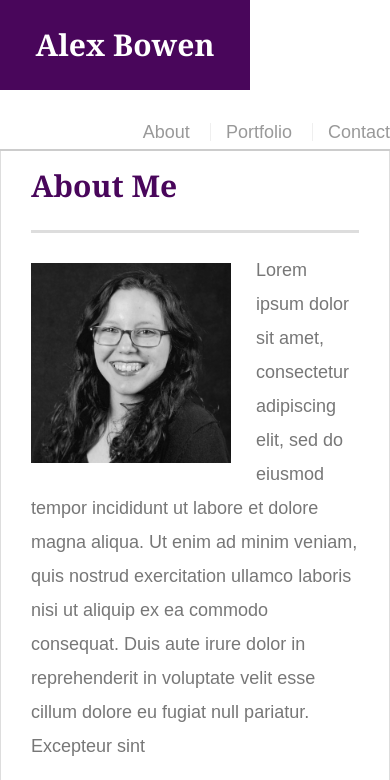
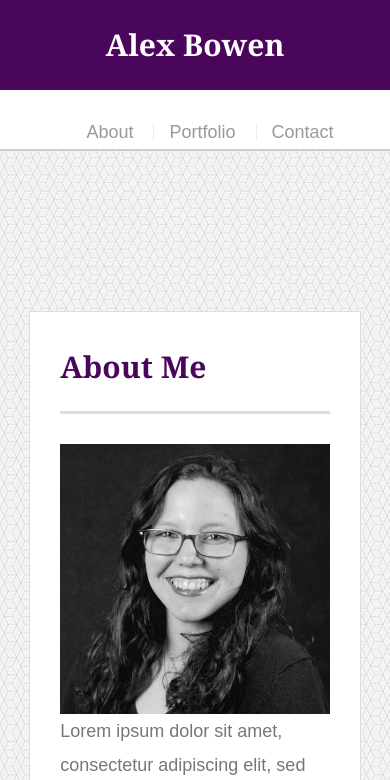
Before and after one commit to alex-bowen/Responsive-Portfolio, a plain HTML site: page index.html in a window 390 px wide. Shown: the top 780 px of the page. Drawn offline with Linux system fonts and the light colour scheme.

Commit message:
Added sizing queries

```diff
--- a/assets/css/style.css
+++ b/assets/css/style.css
@@ -235,3 +235,49 @@ input[type=submit] {
     padding: 10px 30px;
     cursor: pointer;
 }
+
+
+
+/* media queries */
+
+
+@media screen and (max-width: 980px) {
+    #main-container {
+        width: 100%;
+    }
+}
+
+@media screen and (max-width: 768px) {
+    #main-container {
+        max-width: 85%;
+        align: center;
+
+    }
+}
+
+@media screen and (max-width: 640px) {
+    #masthead {
+        position: static;
+    }
+
+    #main-container {
+        max-width: 85%;
+
+    }
+
+    #logo {
+        width: 100%;
+        text-align: center;
+    }
+
+    nav {
+        width: 100%;
+        text-align: center;
+    }
+
+    img.auth-image {
+        width: 100%;
+    }
+
+
+}
--- a/index.html
+++ b/index.html
@@ -3,6 +3,8 @@
 
 <head>
     <title>About Me</title>
+    <meta name="viewport" content="width=device-width, initial-scale=1.0">
+
     <link rel="stylesheet" type="text/css" href="assets/css/reset.css">
     <link rel="stylesheet" type="text/css" href="assets/css/style.css">
 </head>
@@ -31,14 +33,16 @@
         </p>
 
     </section>
-    <section class="sidebar">
+
+    <!-- <section class="sidebar">
         <div id="connect">
             <h2>Connect with me!</h2>
             <img src="assets/images/github.png" class="social" alt="Github Icon">
             <img src="assets/images/linkedin.png" class="social" alt="LinkedIn Icon">
             <img src="assets/images/stack.png" class="social" alt="Stack Overflow Icon">
         </div>
-    </section>
+    </section> -->
+
 </div>
     <footer>
         <div class="container">
```
Also changed, not shown: contact.html (+6 -2 lines), portfolio.html (+6 -2 lines).
